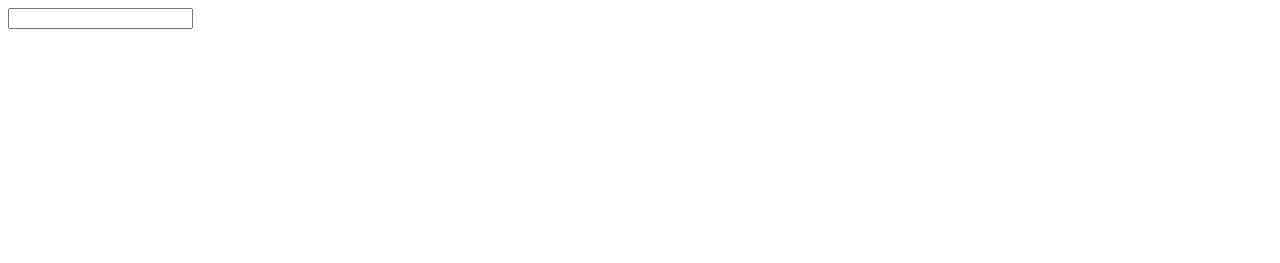
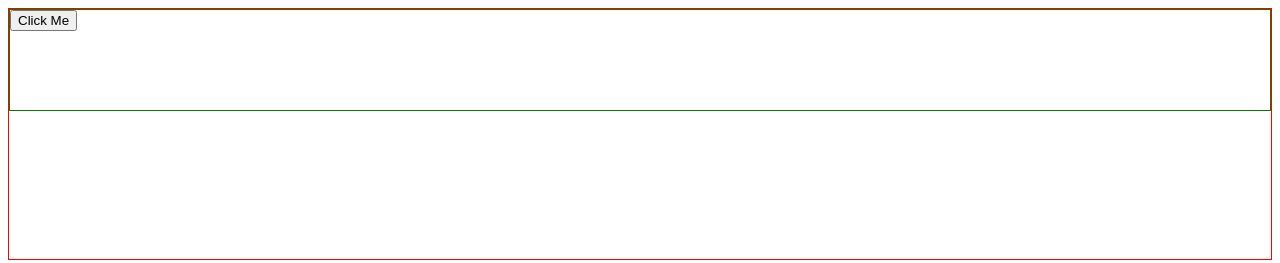
Before and after one commit to dimanranawaka/WebTraining, a plain HTML site: page CSS/DOM Manipulation/index.html in a window 1280 px wide. Drawn offline with Linux system fonts and the light colour scheme.

Commit message:
Basic JS - DOM Manipulation

```diff
--- a/CSS/DOM Manipulation/Main.js
+++ /dev/null
@@ -1,3 +0,0 @@
-document.getElementById('input-element').addEventListener('keyup',(e)=>{
-    console.log(e.target.value);
-})
--- a/CSS/DOM Manipulation/index.html
+++ b/CSS/DOM Manipulation/index.html
@@ -6,7 +6,19 @@
 
 </head>
 <body>
-    <input type="text" id="input-element">
-    <script src="Main.js"></script>
+    <div id="outer" style="height: 250px;border: 1px solid red;">
+        <div id="inner" style="height: 100px;border: 1px solid green;">
+            <button id="btn">Click Me</button>
+        </div>
+    </div>
+    <script>
+        let outer = document.getElementById('outer');
+        let inner = document.getElementById('inner');
+        let btn = document.getElementById('btn');
+
+        outer.addEventListener('click',()=>{console.log('outer')});
+        inner.addEventListener('click',()=>{console.log('inner')});
+        btn.addEventListener('click',()=>{console.log('btn')});
+    </script>
 </body>
 </html>
```
